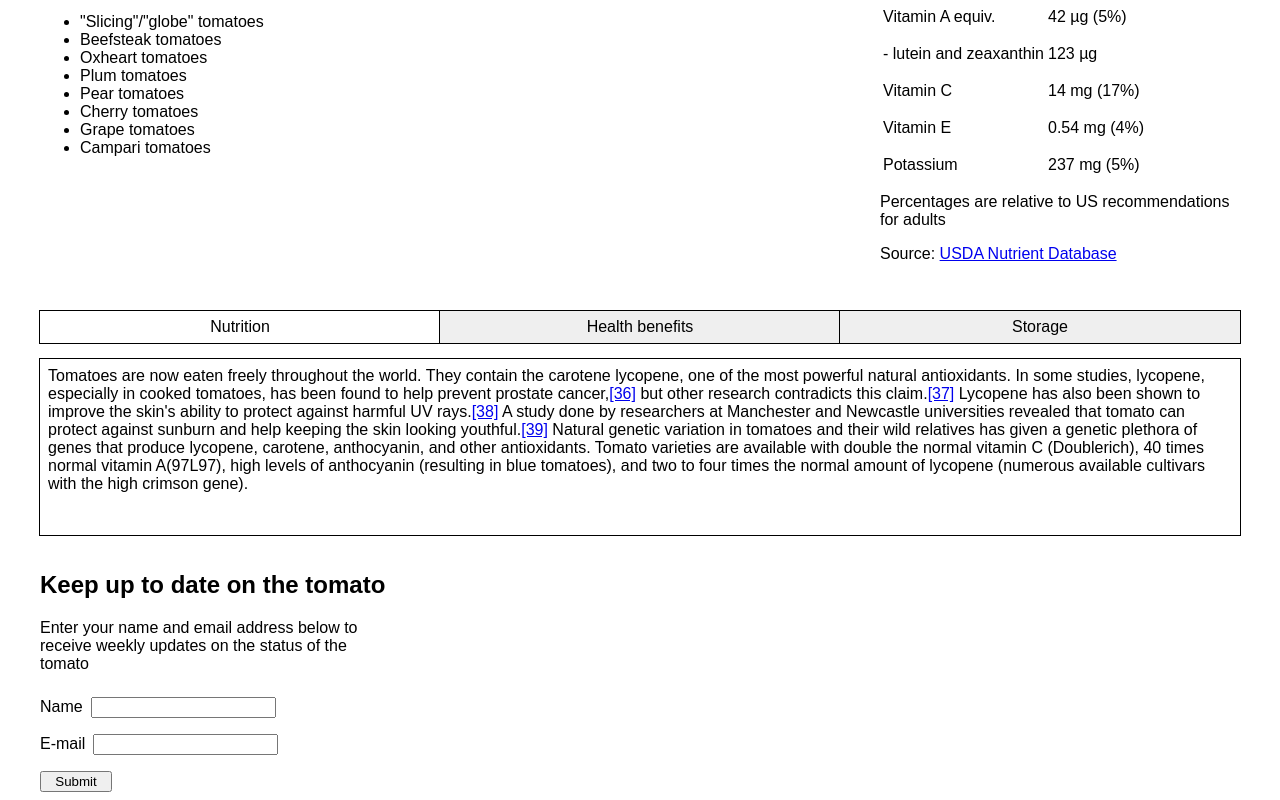
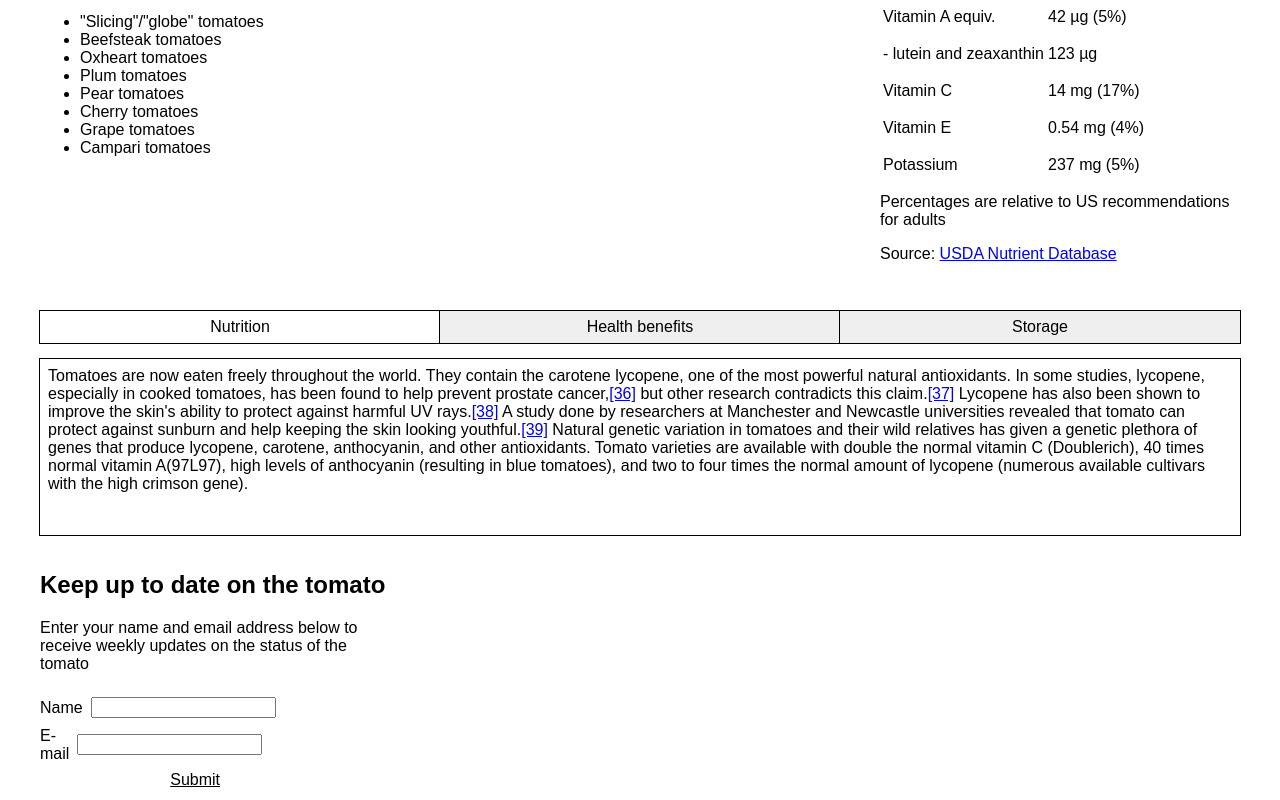
Before and after one commit to alexwishart/tomato, a React (Create React App) app: page / in a window 1280 px wide. Shown: the part 427-1227 px from the top of the page. Built offline with nearby package versions, Linux system fonts and the light colour scheme.

Commit message:
Styling fixes on contact form

```diff
--- a/src/components/Contact.tsx
+++ b/src/components/Contact.tsx
@@ -19,7 +19,7 @@ const Contact = () => {
       >
         {contactContent.inputFields.map((field, i) => {
           return (
-            <label key={field.value}>
+            <Label key={field.value}>
               {field.label}
               <Input
                 type="text"
@@ -30,7 +30,7 @@ const Contact = () => {
                   setContactDetails(newDetails);
                 }}
               ></Input>
-            </label>
+            </Label>
           );
         })}
         <SubmitButton type="submit">
@@ -49,14 +49,30 @@ const Container = styled.div`
 const Form = styled.form`
   display: flex;
   flex-direction: column;
+  width: 50%;
+`;
+
+const Label = styled.label`
+  display: flex;
+  align-items: center;
 `;
 
 const Input = styled.input`
+  flex: 1;
   margin: 0.5rem;
 `;
 
 const SubmitButton = styled.button`
-  width: 20%;
+  padding: 0;
+  font: inherit;
+  cursor: pointer;
+  border: none;
+  outline: none;
+  background: none;
+  text-decoration: underline;
+
+  align-self: flex-end;
   margin-top: 0.5rem;
 `;
+
 export default Contact;
```
Also changed, not shown: 1 other file (tests, documents, lock files or other folders).
